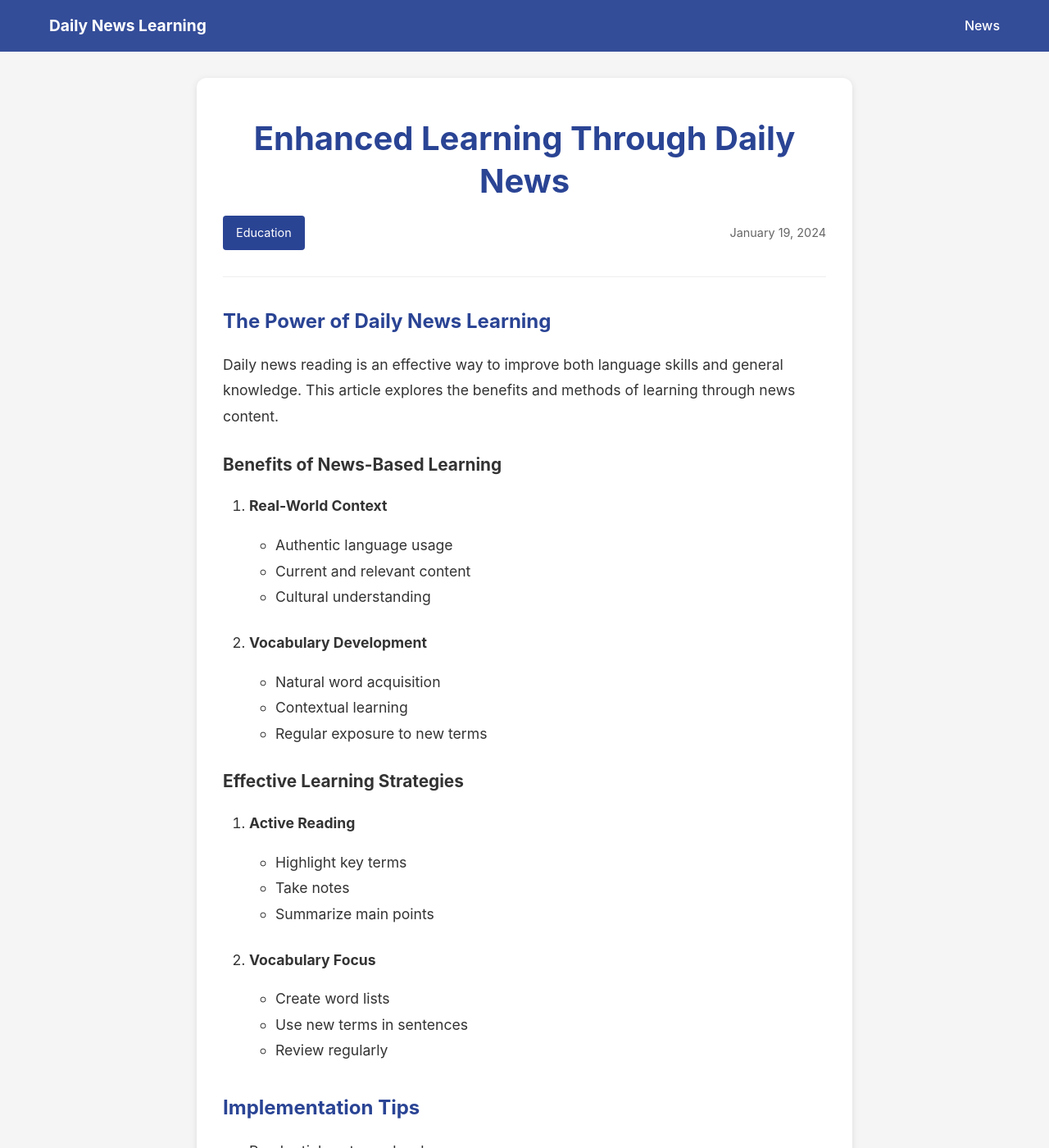
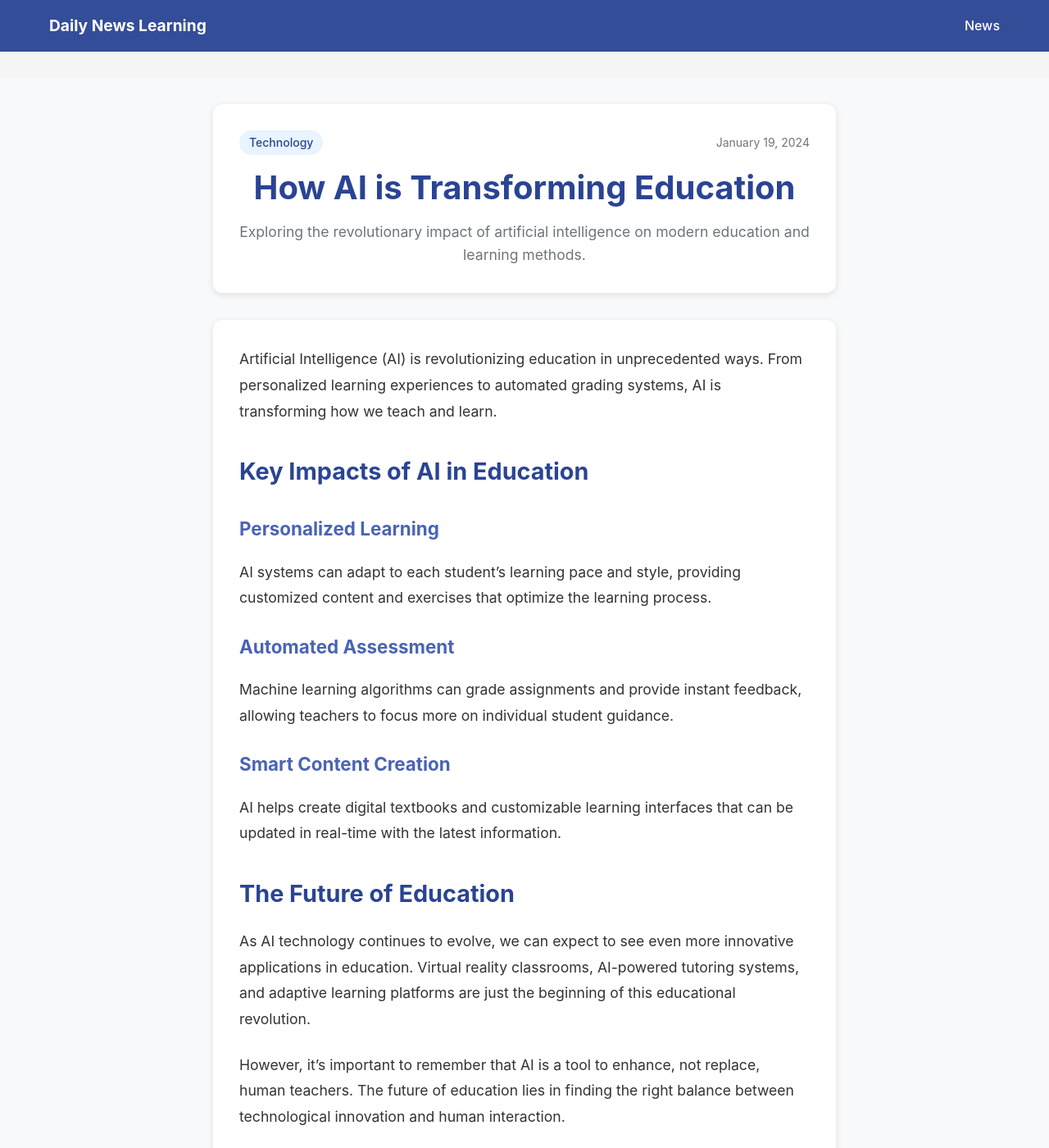
Before and after one commit to SKYEMINMIN/daily-news-learning, a Jekyll site: the page built from _posts/2024-01-19-single-test-article.md, in a window 1280 px wide and 1400 px high. Shown: the whole window at 82% size. Built offline with Jekyll 4.4.1, drawn with Linux system fonts in a browser that asks for light colours; some of the changed text lies outside the part shown.

Commit message:
Enhanced article page design and content structure

```diff
--- a/_layouts/post.html
+++ b/_layouts/post.html
@@ -2,46 +2,64 @@
 layout: default
 ---
 
-<article class="article-content">
+<div class="article-page">
+    <div class="article-container">
+        <!-- 文章头部 -->
         <header class="article-header">
-        <h1 class="article-title">{{ page.title }}</h1>
             <div class="article-meta">
                 <span class="category">{{ page.category }}</span>
-            <span class="date">{{ page.date | date: "%B %-d, %Y" }}</span>
+                <time class="date">{{ page.date | date: "%B %-d, %Y" }}</time>
             </div>
+            <h1 class="article-title">{{ page.title }}</h1>
+            {% if page.excerpt %}
+            <p class="article-excerpt">{{ page.excerpt }}</p>
+            {% endif %}
         </header>
 
-    <div class="article-body">
+        <!-- 文章内容 -->
+        <div class="article-content">
             {{ content }}
         </div>
 
-    {% if page.vocabulary or page.discussion_questions %}
-    <div class="learning-resources">
+        <!-- 学习资源部分 -->
         {% if page.vocabulary %}
-        <div class="vocabulary-section">
-            <h2>Vocabulary</h2>
-            <ul class="vocab-list">
-                {% for item in page.vocabulary %}
-                <li class="vocab-item">
-                    <strong class="vocab-word">{{ item.word }}</strong>
-                    <p class="vocab-meaning">{{ item.meaning }}</p>
-                    <p class="vocab-example">{{ item.example }}</p>
-                </li>
+        <section class="learning-section vocabulary-section">
+            <h2>📚 Vocabulary Learning</h2>
+            <div class="vocab-list">
+                {% for vocab in page.vocabulary %}
+                <div class="vocab-item">
+                    <div class="vocab-term">
+                        <h3>{{ vocab.term }}</h3>
+                        <div class="vocab-details">
+                            <p class="definition">{{ vocab.definition }}</p>
+                            {% if vocab.example %}
+                            <p class="example">"{{ vocab.example }}"</p>
+                            {% endif %}
+                        </div>
+                    </div>
+                </div>
                 {% endfor %}
-            </ul>
             </div>
+        </section>
         {% endif %}
 
+        <!-- 讨论问题部分 -->
         {% if page.discussion_questions %}
-        <div class="discussion-section">
-            <h2>Discussion Questions</h2>
-            <ul class="question-list">
+        <section class="learning-section discussion-section">
+            <h2>💭 Discussion Questions</h2>
+            <div class="question-list">
                 {% for question in page.discussion_questions %}
-                <li class="question-item">{{ question }}</li>
+                <div class="question-item">
+                    <p>{{ question }}</p>
+                </div>
                 {% endfor %}
-            </ul>
             </div>
+        </section>
         {% endif %}
+
+        <!-- 导航链接 -->
+        <nav class="article-navigation">
+            <a href="{{ site.baseurl }}/news/" class="back-to-news">← Back to News</a>
+        </nav>
     </div>
-    {% endif %}
-</article>
+</div>
--- a/_posts/2024-01-19-single-test-article.md
+++ b/_posts/2024-01-19-single-test-article.md
@@ -1,60 +1,40 @@
 ---
 layout: post
-title: "Enhanced Learning Through Daily News"
-category: Education
+title: "How AI is Transforming Education"
+category: Technology
 date: 2024-01-19
-source: "Learning Resources"
-source_url: "#"
-excerpt: "Explore how daily news reading can improve language skills and knowledge acquisition through structured learning approaches."
+excerpt: "Exploring the revolutionary impact of artificial intelligence on modern education and learning methods."
 vocabulary:
-  - term: "acquisition"
-    definition: "The process of learning or gaining something"
-    example: "Knowledge acquisition through daily news reading is an effective learning method"
-  - term: "structured"
-    definition: "Arranged according to a pattern or plan"
-    example: "A structured learning approach helps improve retention"
-  - term: "comprehension"
-    definition: "The ability to understand something"
-    example: "Regular reading improves reading comprehension"
+  - term: "artificial intelligence"
+    definition: "The simulation of human intelligence in machines programmed to think and learn like humans"
+    example: "AI tutors can provide personalized learning experiences for students"
+  - term: "machine learning"
+    definition: "A subset of AI that enables systems to learn and improve from experience"
+    example: "Machine learning algorithms can adapt to each student's learning pace"
+  - term: "personalized learning"
+    definition: "An educational approach that tailors teaching methods to individual student needs"
+    example: "AI enables personalized learning paths based on student performance"
 discussion_questions:
-  - "How can daily news reading improve your language skills?"
-  - "What strategies do you use to remember new vocabulary from news articles?"
-  - "How does understanding current events help with language learning?"
+  - "How might AI-powered education change the role of teachers in the classroom?"
+  - "What are the potential benefits and drawbacks of using AI in education?"
+  - "Do you think AI tutors could eventually replace human teachers? Why or why not?"
 ---
 
-## The Power of Daily News Learning
+Artificial Intelligence (AI) is revolutionizing education in unprecedented ways. From personalized learning experiences to automated grading systems, AI is transforming how we teach and learn.
 
-Daily news reading is an effective way to improve both language skills and general knowledge. This article explores the benefits and methods of learning through news content.
+## Key Impacts of AI in Education
 
-### Benefits of News-Based Learning
+### Personalized Learning
+AI systems can adapt to each student's learning pace and style, providing customized content and exercises that optimize the learning process.
 
-1. **Real-World Context**
-   - Authentic language usage
-   - Current and relevant content
-   - Cultural understanding
+### Automated Assessment
+Machine learning algorithms can grade assignments and provide instant feedback, allowing teachers to focus more on individual student guidance.
 
-2. **Vocabulary Development**
-   - Natural word acquisition
-   - Contextual learning
-   - Regular exposure to new terms
+### Smart Content Creation
+AI helps create digital textbooks and customizable learning interfaces that can be updated in real-time with the latest information.
 
-### Effective Learning Strategies
+## The Future of Education
 
-1. **Active Reading**
-   - Highlight key terms
-   - Take notes
-   - Summarize main points
+As AI technology continues to evolve, we can expect to see even more innovative applications in education. Virtual reality classrooms, AI-powered tutoring systems, and adaptive learning platforms are just the beginning of this educational revolution.
 
-2. **Vocabulary Focus**
-   - Create word lists
-   - Use new terms in sentences
-   - Review regularly
-
-## Implementation Tips
-
-- Read articles at your level
-- Focus on topics of interest
-- Practice regular review
-- Engage in discussions
-
-This article demonstrates how to effectively use news articles for language learning and knowledge enhancement.
+However, it's important to remember that AI is a tool to enhance, not replace, human teachers. The future of education lies in finding the right balance between technological innovation and human interaction.
--- a/assets/css/style.css
+++ b/assets/css/style.css
@@ -942,3 +942,199 @@ body {
         padding: 1rem;
     }
 }
+
+/* Article Page Styles */
+.article-page {
+    background: #f8f9fa;
+    min-height: calc(100vh - 60px);
+    padding: 2rem 0;
+}
+
+.article-container {
+    max-width: 800px;
+    margin: 0 auto;
+    padding: 0 20px;
+}
+
+/* Article Header */
+.article-header {
+    background: white;
+    padding: 2rem;
+    border-radius: 12px;
+    box-shadow: 0 2px 8px rgba(0,0,0,0.1);
+    margin-bottom: 2rem;
+}
+
+.article-meta {
+    display: flex;
+    gap: 1rem;
+    margin-bottom: 1rem;
+}
+
+.article-meta .category {
+    background: #e8f4ff;
+    color: #2a4494;
+    padding: 0.25rem 0.75rem;
+    border-radius: 50px;
+    font-size: 0.875rem;
+    font-weight: 500;
+}
+
+.article-meta .date {
+    color: #6c757d;
+    font-size: 0.875rem;
+}
+
+.article-title {
+    font-size: 2.5rem;
+    color: #2a4494;
+    line-height: 1.2;
+    margin-bottom: 1rem;
+}
+
+.article-excerpt {
+    color: #6c757d;
+    font-size: 1.1rem;
+    line-height: 1.6;
+}
+
+/* Article Content */
+.article-content {
+    background: white;
+    padding: 2rem;
+    border-radius: 12px;
+    box-shadow: 0 2px 8px rgba(0,0,0,0.1);
+    margin-bottom: 2rem;
+    line-height: 1.8;
+    font-size: 1.1rem;
+}
+
+.article-content h2 {
+    color: #2a4494;
+    margin: 2rem 0 1rem;
+    font-size: 1.8rem;
+}
+
+.article-content h3 {
+    color: #4a64b4;
+    margin: 1.5rem 0 1rem;
+    font-size: 1.4rem;
+}
+
+.article-content p {
+    margin-bottom: 1.5rem;
+}
+
+/* Learning Sections */
+.learning-section {
+    background: white;
+    padding: 2rem;
+    border-radius: 12px;
+    box-shadow: 0 2px 8px rgba(0,0,0,0.1);
+    margin-bottom: 2rem;
+}
+
+.learning-section h2 {
+    color: #2a4494;
+    font-size: 1.8rem;
+    margin-bottom: 1.5rem;
+    display: flex;
+    align-items: center;
+    gap: 0.5rem;
+}
+
+/* Vocabulary Section */
+.vocab-list {
+    display: grid;
+    gap: 1.5rem;
+}
+
+.vocab-item {
+    background: #f8f9fa;
+    padding: 1.5rem;
+    border-radius: 8px;
+    border-left: 4px solid #2a4494;
+}
+
+.vocab-term h3 {
+    color: #2a4494;
+    font-size: 1.2rem;
+    margin-bottom: 0.5rem;
+}
+
+.vocab-details .definition {
+    color: #495057;
+    margin-bottom: 0.5rem;
+}
+
+.vocab-details .example {
+    color: #6c757d;
+    font-style: italic;
+    padding-left: 1rem;
+    border-left: 2px solid #dee2e6;
+}
+
+/* Discussion Section */
+.question-list {
+    display: grid;
+    gap: 1rem;
+}
+
+.question-item {
+    background: #f8f9fa;
+    padding: 1.5rem;
+    border-radius: 8px;
+    border-left: 4px solid #ff6b00;
+}
+
+.question-item p {
+    color: #495057;
+    font-size: 1.1rem;
+    margin: 0;
+}
+
+/* Navigation */
+.article-navigation {
+    margin-top: 3rem;
+    padding-top: 1rem;
+    border-top: 1px solid #dee2e6;
+}
+
+.back-to-news {
+    display: inline-flex;
+    align-items: center;
+    color: #2a4494;
+    text-decoration: none;
+    font-weight: 500;
+    transition: color 0.3s ease;
+}
+
+.back-to-news:hover {
+    color: #4a64b4;
+}
+
+/* Responsive Design */
+@media (max-width: 768px) {
+    .article-page {
+        padding: 1rem 0;
+    }
+
+    .article-container {
+        padding: 0 1rem;
+    }
+
+    .article-header,
+    .article-content,
+    .learning-section {
+        padding: 1.5rem;
+    }
+
+    .article-title {
+        font-size: 2rem;
+    }
+
+    .vocab-list,
+    .question-list {
+        gap: 1rem;
+    }
+}
```
Lines whose indentation alone changed are shown as unchanged.
